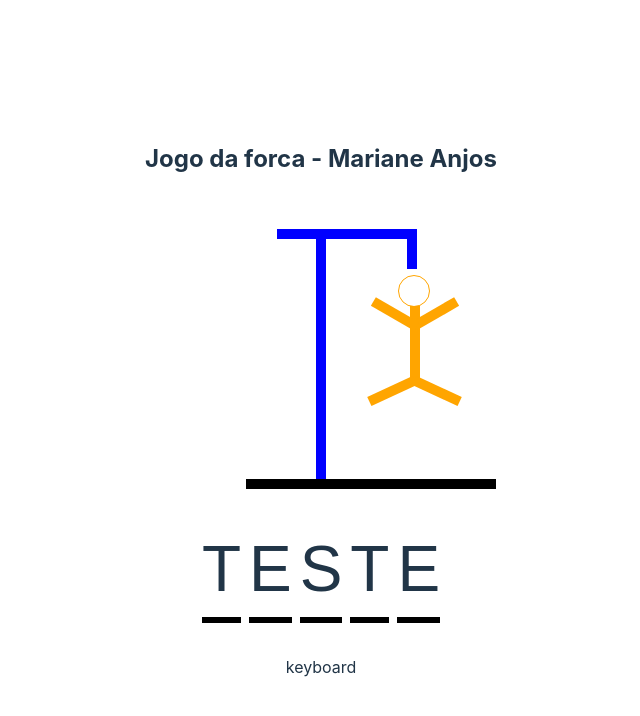
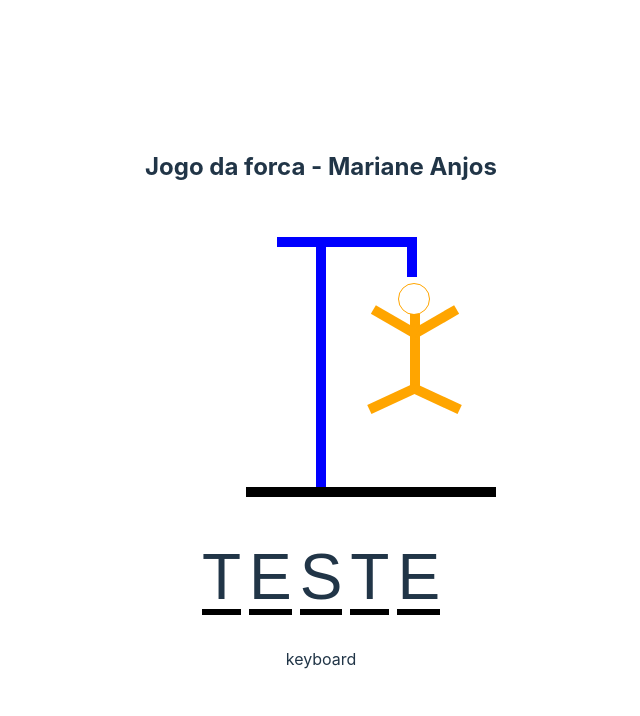
Before and after one commit to MarianeAnjos/jogo-da-forca, a React (Vite) app in the folder jogo-da-forca/: page / in a window 1280 px wide. Shown: the top 716 px of the page, without its empty margins (319-959 px from the left). Built offline with nearby package versions, Linux system fonts and the light colour scheme.

Commit message:
construção da base da logica pra mostrar palavras

```diff
--- a/jogo-da-forca/src/components/hangman-word.tsx
+++ b/jogo-da-forca/src/components/hangman-word.tsx
@@ -17,12 +17,14 @@ font-family: sans-serif;
 export default function HangmandWord(){
 
     const word ='teste'
-
+ /*arrai com letras*/
+    const gessedLetters =['s','t','e']
+/*visibility hidden - deixa a palavra invisivel*/
     return(
         <Wrapper>
             {word.split('').map((letter, index) => (
-                <span style={{ borderBottom: '0.1em solid black' }}  key={index}>
-                    {letter}
+                <span style={{ borderBottom: '0.1em solid black', height: '80px' }}  key={index}>
+                    <span style={{ visibility: gessedLetters.includes(letter) ? "visible" :'hidden' }}> {letter} </span>
                     </span>
             ))}
         </Wrapper>
```
